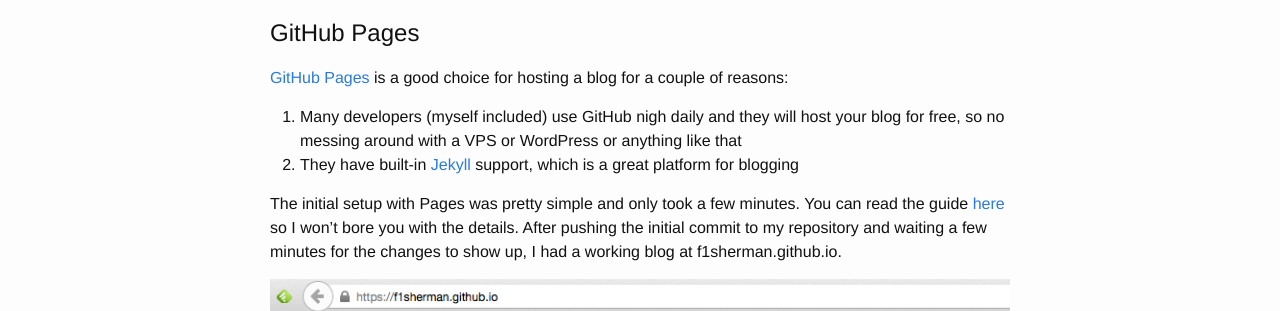
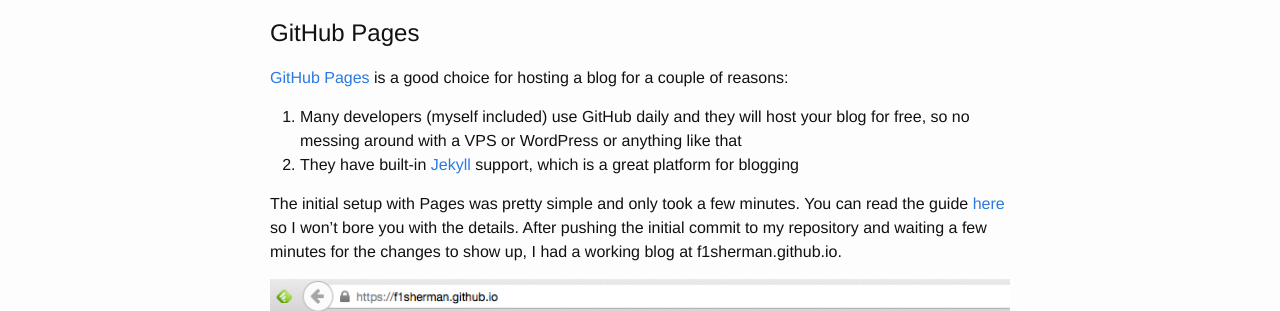
Before and after one commit to f1sherman/f1sherman.github.io, a Jekyll site: the page built from _posts/2014-12-27-setting-up-my-blog-using-jekyll-and-github-pages.markdown, in a window 1280 px wide and 900 px high. Shown: the part 401-712 px from the top of the window. Built offline with Jekyll 4.4.1, drawn with Linux system fonts in a browser that asks for light colours; comment, search, counter and statistics services are not loaded.

Commit message:
update the wording a bit

```diff
--- a/_posts/2014-12-27-setting-up-my-blog-using-jekyll-and-github-pages.markdown
+++ b/_posts/2014-12-27-setting-up-my-blog-using-jekyll-and-github-pages.markdown
@@ -12,7 +12,7 @@
 
 [GitHub Pages][github-pages] is a good choice for hosting a blog for a couple of reasons:
 
-1. Many developers (myself included) use GitHub nigh daily and they will host your blog for free, so no messing around with a VPS or WordPress or anything like that
+1. Many developers (myself included) use GitHub daily and they will host your blog for free, so no messing around with a VPS or WordPress or anything like that
 2. They have built-in [Jekyll][jekyll] support, which is a great platform for blogging
 
 The initial setup with Pages was pretty simple and only took a few minutes. You can read the guide [here][github-pages] so I won't bore you with the details. After pushing the initial commit to my repository and waiting a few minutes for the changes to show up, I had a working blog at f1sherman.github.io.
```
